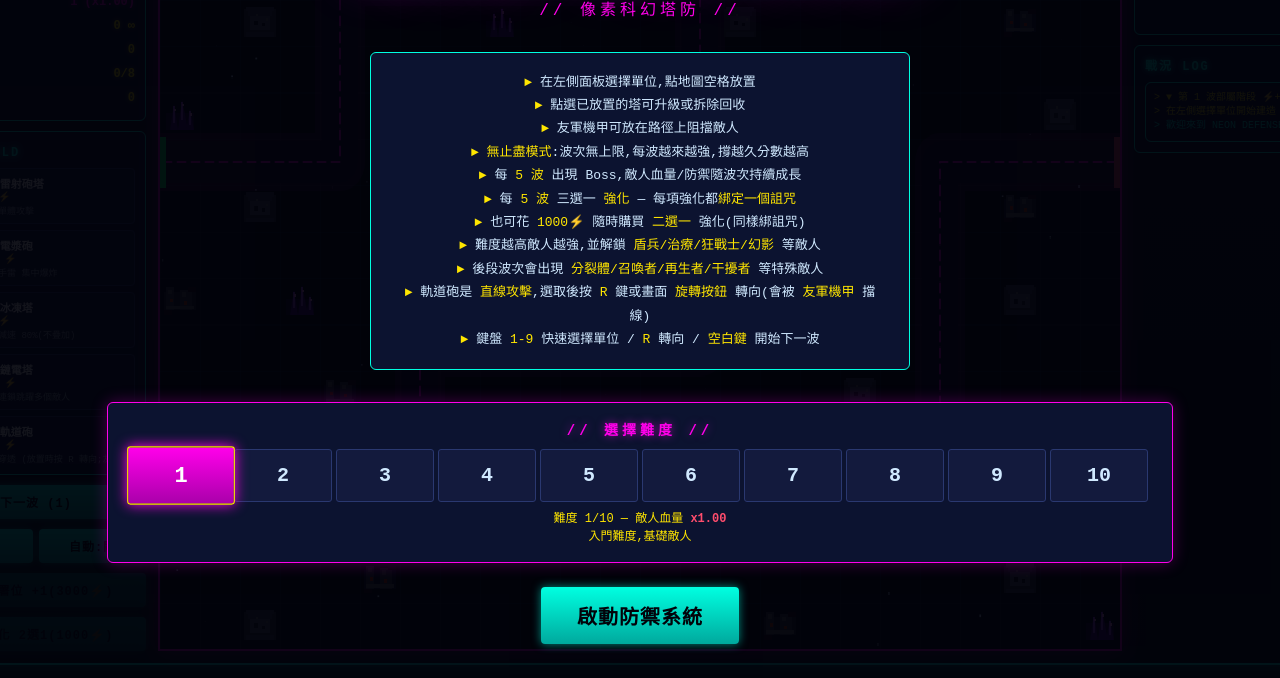
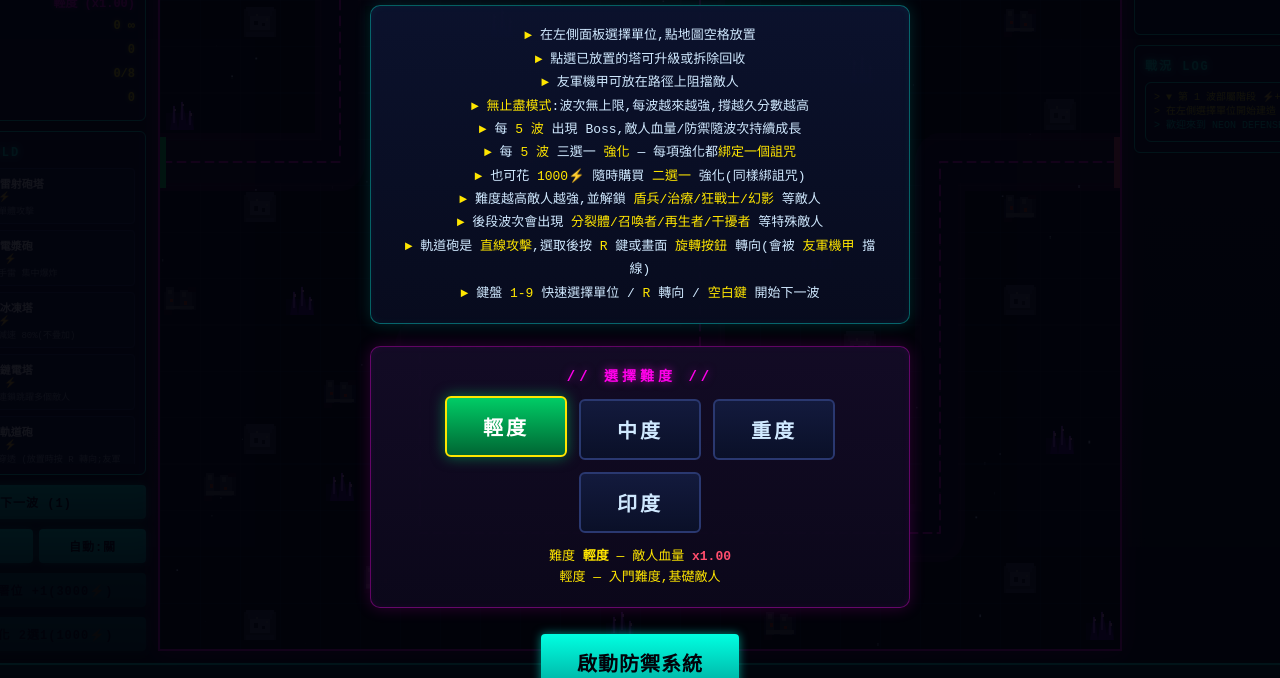
Before and after one commit to Bisuketto1020/Neon-Defense, a plain HTML site: page index.html in a window 1280 px wide. Shown: the part 122-800 px from the top of the page. Drawn offline with Linux system fonts and the light colour scheme.

Commit message:
Add files via upload

```diff
--- a/index.html
+++ b/index.html
@@ -3,7 +3,7 @@
 <head>
 <meta charset="UTF-8">
 <meta name="viewport" content="width=device-width, initial-scale=1, maximum-scale=1, user-scalable=no">
-<title>NEON DEFENSE v2.0 - 像素塔防(無止盡模式)</title>
+<title>NEON DEFENSE v2.2 - 像素塔防(無止盡模式)</title>
 <style>
   * { box-sizing: border-box; margin: 0; padding: 0; }
   html, body {
@@ -220,67 +220,85 @@
     50%      { text-shadow: 0 0 32px #00ffe1, 0 0 60px #ff00ea; }
   }
   #title-screen .sub { color: #ff00ea; letter-spacing: 4px; margin-bottom: 32px; }
+  /* v2.2:標題畫面整體 UI 平順化 — 漸層背景、半透明邊框,減少突兀感 */
   #title-screen .controls {
     color: #d0e9ff;
     font-size: 13px;
     line-height: 1.8;
-    background: #0c1330;
-    border: 1px solid #00ffe1;
+    background: linear-gradient(180deg, rgba(12,19,48,0.92), rgba(8,12,32,0.92));
+    border: 1px solid rgba(0,255,225,0.35);
     padding: 18px 28px;
-    margin-bottom: 32px;
+    margin-bottom: 22px;
     max-width: 540px;
-    border-radius: 6px;
+    border-radius: 10px;
+    box-shadow: 0 0 16px rgba(0,255,225,0.15), inset 0 0 8px rgba(0,255,225,0.05);
   }
   #title-screen .controls span { color: #ffe600; }
   #title-screen button { font-size: 20px; padding: 14px 36px; }
 
+  /* v2.2:難度區塊 — 整體置中、與上方資訊區風格更一致 */
   #difficulty-section {
-    background: #0c1330;
-    border: 1px solid #ff00ea;
-    padding: 16px 24px;
-    margin-bottom: 24px;
-    border-radius: 6px;
-    box-shadow: 0 0 16px #ff00ea44;
+    background: linear-gradient(180deg, rgba(20,12,40,0.92), rgba(12,8,28,0.92));
+    border: 1px solid rgba(255,0,234,0.35);
+    padding: 18px 28px;
+    margin-bottom: 26px;
+    border-radius: 10px;
+    box-shadow: 0 0 16px rgba(255,0,234,0.18), inset 0 0 8px rgba(255,0,234,0.05);
+    width: min(540px, 92%);
+    text-align: center;
   }
   #difficulty-section h3 {
     color: #ff00ea;
     font-size: 14px;
     letter-spacing: 4px;
-    margin-bottom: 10px;
+    margin-bottom: 14px;
     text-shadow: 0 0 8px #ff00ea88;
-  }
+    text-align: center;
+  }
+  /* v2.2:4 顆難度按鈕 flex 置中 + 寬鬆間距 */
   .diff-grid {
-    display: grid;
-    grid-template-columns: repeat(10, 1fr);
-    gap: 4px;
-    margin-bottom: 8px;
+    display: flex;
+    justify-content: center;
+    gap: 12px;
+    margin-bottom: 14px;
+    flex-wrap: wrap;
   }
   .diff-btn {
-    background: #131a3d;
-    border: 1px solid #2a3870;
+    background: linear-gradient(180deg, #131a3d, #0a1028);
+    border: 2px solid #2a3870;
     color: #d0e9ff;
-    padding: 8px 0;
+    padding: 10px 22px;
     font-family: inherit;
     font-weight: bold;
     cursor: pointer;
-    font-size: 14px;
-    border-radius: 3px;
-    transition: all 0.15s;
-  }
-  .diff-btn:hover { background: #1c2660; border-color: #00ffe1; }
+    font-size: 16px;
+    letter-spacing: 3px;
+    border-radius: 6px;
+    transition: all 0.18s ease;
+    min-width: 88px;
+  }
+  .diff-btn:hover {
+    background: linear-gradient(180deg, #1c2660, #131a3d);
+    border-color: #00ffe1;
+    transform: translateY(-2px);
+  }
+  /* v2.2:每個 tier 啟用後有獨特顏色提示(輕度→綠、中度→黃、重度→橘、印度→紅) */
   .diff-btn.active {
-    background: linear-gradient(180deg, #ff00ea, #aa00aa);
     color: #fff;
     border-color: #ffe600;
-    box-shadow: 0 0 12px #ff00ea;
-    transform: scale(1.1);
-  }
+    transform: translateY(-3px);
+  }
+  .diff-btn[data-diff="1"].active { background: linear-gradient(180deg, #00cc66, #006633); box-shadow: 0 0 14px #00cc6688; }
+  .diff-btn[data-diff="2"].active { background: linear-gradient(180deg, #ffaa00, #cc7700); box-shadow: 0 0 14px #ffaa0088; }
+  .diff-btn[data-diff="3"].active { background: linear-gradient(180deg, #ff6633, #aa3311); box-shadow: 0 0 14px #ff663388; }
+  .diff-btn[data-diff="4"].active { background: linear-gradient(180deg, #ff0033, #880022); box-shadow: 0 0 14px #ff003388; }
   #diff-desc {
     color: #ffe600;
-    font-size: 12px;
+    font-size: 13px;
     text-align: center;
-    line-height: 1.5;
-    min-height: 36px;
+    line-height: 1.6;
+    min-height: 40px;
+    padding: 0 8px;
   }
   #diff-desc .multiplier { color: #ff4d6d; font-weight: bold; }
   #diff-desc .unlock { color: #00ffe1; }
@@ -347,9 +365,10 @@
     #title-screen .sub { letter-spacing: 2px; margin-bottom: 16px; }
     #title-screen .controls { font-size: 11px; padding: 12px 14px; line-height: 1.6; }
     #title-screen button { font-size: 16px; padding: 12px 28px; }
-    #difficulty-section { padding: 12px 10px; }
-    .diff-grid { gap: 3px; }
-    .diff-btn { font-size: 12px; padding: 6px 0; }
+    /* v2.2:行動裝置上 4 顆難度按鈕仍維持 flex 置中,字級稍微縮小 */
+    #difficulty-section { padding: 14px 12px; width: min(540px, 96%); }
+    .diff-grid { gap: 8px; }
+    .diff-btn { font-size: 13px; padding: 8px 14px; min-width: 70px; letter-spacing: 2px; }
     #buff-cards { flex-direction: column; gap: 10px; width: 100%; align-items: center; }
     .buff-card { width: 86vw; max-width: 340px; padding: 14px; }
     #buff-screen h2 { font-size: 26px; }
@@ -860,6 +879,7 @@ const TOWER_ORDER = ['laser','plasma','cryo','tesla','rail','mech','command','sn
 const STARTING_GOLD = 100;
 const WAVE_FIXED_BONUS = 100;
 let MAX_TOWERS = 8; // v1.4:初始 8(原 10);可被「擴充槽位」buff 或購買提升
+const MAX_TOWERS_CAP = 25; // v2.1:部署位最多擴充至 25 個
 const SLOT_COST = 3000;  // v1.4:購買 1 個部署位的能源花費(v1.8: 10000 → 3000)
 const BUFF_COST = 1000;  // v1.5:額外購買「2 選 1 強化」的能源花費(v1.8: 5000 → 1000)
 const GLOBAL_HP_MULT = 1; // v4:暫時還原 v2 血量倍率,測試經濟是否能通關
@@ -983,13 +1003,15 @@ const DEBUFF_POOL = [
 ];
 // v1.3:debuff 與 buff 的倍率合併計算進 Game.fx
 // v1.8:扣數值類詛咒倍率減半 — 0.88→0.94、0.90→0.95
+// v2.1:全部改為「加法疊加」— buff +12%/層、debuff −6% 傷害/射速、−5% 射程、敵速 +15%/層、敵血 +20%/層
+//      (例如 5 層傷害 buff = +60%,不再是 ×1.12^5 ≈ +76%)
 function recomputeFx() {
   const c = Game.debuffCounts, b = Game.buffCounts;
-  Game.fx.towerDmg   = Math.pow(0.94, c.dmg)   * Math.pow(1.12, b.tdmg);
-  Game.fx.towerRate  = Math.pow(0.94, c.rate)  * Math.pow(1.12, b.trate);
-  Game.fx.towerRange = Math.pow(0.95, c.range) * Math.pow(1.12, b.trange);
-  Game.fx.enemySpeed = Math.pow(1.15, c.espd);
-  Game.fx.enemyHp    = Math.pow(1.20, c.ehp);
+  Game.fx.towerDmg   = Math.max(0.1, 1 + 0.12 * b.tdmg   - 0.06 * c.dmg);
+  Game.fx.towerRate  = Math.max(0.1, 1 + 0.12 * b.trate  - 0.06 * c.rate);
+  Game.fx.towerRange = Math.max(0.1, 1 + 0.12 * b.trange - 0.05 * c.range);
+  Game.fx.enemySpeed = 1 + 0.15 * c.espd;
+  Game.fx.enemyHp    = 1 + 0.20 * c.ehp;
   Game.fx.enemyArmor = c.earm;
   Game.fx.fault      = c.fault;
 }
@@ -1023,7 +1045,7 @@ function applyBuff(id) {
   else if (id === 'trange')  Game.buffCounts.trange++;
   else if (id === 'maxlife'){ Game.maxLives += 6; Game.lives = Math.min(Game.maxLives, Game.lives + 6); }
   else if (id === 'heal')    Game.lives = Math.min(Game.maxLives, Game.lives + 14);
-  else if (id === 'slot')    MAX_TOWERS += 1;
+  else if (id === 'slot')    MAX_TOWERS = Math.min(MAX_TOWERS_CAP, MAX_TOWERS + 1);  // v2.1:上限 25
   else if (id === 'purify') {
     if (Game.debuffs.length) {
       const d = Game.debuffs.pop();
@@ -1087,18 +1109,15 @@ function showBuffChoice(count, titleText, subText) {
 }
 
 // 難度說明
+// v2.1:難度系統由 10 級簡化為 4 階 — 輕度/中度/重度/印度
+//   對應舊難度 1/3/6/10 的 HP 倍率(1.00 / 1.44 / 2.49 / 9.00)
+//   解鎖機制改為「該階累積解鎖」— 中度=盾兵,重度=盾兵+治療,印度=盾兵+治療+狂戰士+幻影
 const DIFFICULTY_INFO = [
   null,
-  { mult: 1.00, desc: '入門難度,基礎敵人', unlock: '' },
-  { mult: 1.20, desc: '稍難一點',           unlock: '' },
-  { mult: 1.44, desc: '解鎖 盾兵',         unlock: 'shield' },
-  { mult: 1.73, desc: '敵人更強悍',         unlock: '' },
-  { mult: 2.07, desc: '解鎖 治療單位',       unlock: 'healer' },
-  { mult: 2.49, desc: '需要嚴密布陣',       unlock: '' },
-  { mult: 2.99, desc: '解鎖 狂戰士',         unlock: 'berserker' },
-  { mult: 3.58, desc: '嚴峻挑戰',           unlock: '' },
-  { mult: 4.30, desc: '解鎖 幻影',           unlock: 'phantom' },
-  { mult: 9.00, desc: '★ 地獄難度 ★ 敵人血量 ×9,真正的試煉', unlock: '' }
+  { tier:'輕度', mult: 1.00, desc: '輕度 — 入門難度,基礎敵人', unlocks: [] },
+  { tier:'中度', mult: 1.44, desc: '中度 — 解鎖 盾兵',         unlocks: ['shield'] },
+  { tier:'重度', mult: 2.49, desc: '重度 — 解鎖 盾兵 + 治療單位,需要嚴密布陣', unlocks: ['shield','healer'] },
+  { tier:'印度', mult: 9.00, desc: '★ 印度難度 ★ 全部解鎖 + 血量 ×9,真正的試煉', unlocks: ['shield','healer','berserker','phantom'] }
 ];
 
 // 取得目前難度的 HP 倍率
@@ -1106,19 +1125,22 @@ function difficultyMult() {
   return DIFFICULTY_INFO[Game.difficulty].mult;
 }
 
-// 根據難度生成額外敵人波次
+// 根據難度生成額外敵人波次(v2.1:索引 2=中度、3=重度、4=印度)
 function getDifficultyExtras(waveNum, diff) {
   const extras = [];
-  if (diff >= 3 && waveNum >= 3) {
+  // 中度 (2) 起注入盾兵
+  if (diff >= 2 && waveNum >= 3) {
     extras.push({type:'shield', count: Math.min(5, Math.floor(waveNum/2)+1), interval: 1.4, delay: 3});
   }
-  if (diff >= 5 && waveNum >= 4) {
+  // 重度 (3) 起注入治療單位
+  if (diff >= 3 && waveNum >= 4) {
     extras.push({type:'healer', count: Math.min(3, Math.floor(waveNum/4)+1), interval: 2.0, delay: 5});
   }
-  if (diff >= 7 && waveNum >= 5) {
+  // 印度 (4) 起注入狂戰士 + 幻影
+  if (diff >= 4 && waveNum >= 5) {
     extras.push({type:'berserker', count: Math.min(6, Math.floor(waveNum/2)+1), interval: 1.0, delay: 4});
   }
-  if (diff >= 9 && waveNum >= 6) {
+  if (diff >= 4 && waveNum >= 6) {
     extras.push({type:'phantom', count: Math.min(5, Math.floor(waveNum/3)+1), interval: 1.6, delay: 7});
   }
   return extras;
@@ -2424,6 +2446,7 @@ class Projectile {
     if (this.life <= 0) { this.dead = true; return; }
 
     // v1.5:電漿砲 — 拋物線飛行,抵達落點後大範圍爆炸(飛越障礙物與友軍)
+    // v2.1:電漿砲飛行中若經過「非機甲」友軍砲台,提前在該處爆炸(友軍機甲視為例外可飛越)
     if (this.kind === 'plasma') {
       this.flightT += dt;
       const k = Math.min(1, this.flightT / this.flightDur);
@@ -2432,6 +2455,25 @@ class Projectile {
       this.lobZ = Math.sin(k * Math.PI) * (38 + this.flightDur * 60);
       this.trail.push({x:this.x, y:this.y - this.lobZ});
       if (this.trail.length > 8) this.trail.shift();
+      // v2.1:離開發射點 22px 後才判定阻擋,避免「剛離開砲塔就爆炸」;機甲為例外不擋
+      // v2.2:同時也會被地圖障礙物(隕石/殘骸/能量水晶)擋下提前爆炸
+      if ((this.x-this.ox)*(this.x-this.ox) + (this.y-this.oy)*(this.y-this.oy) > 484) {
+        // 障礙物 tile 檢查
+        const oc = Math.floor(this.x/TILE), or = Math.floor(this.y/TILE);
+        if (obstacleTiles.has(oc + ',' + or)) {
+          this.explodePlasma();
+          return;
+        }
+        // 非機甲友軍砲台檢查
+        for (const m of Game.towers) {
+          if (m.dead || m.isMech) continue;  // 機甲例外:可飛越
+          const ddx = m.x - this.x, ddy = m.y - this.y;
+          if (ddx*ddx + ddy*ddy < 196) {  // 半徑 14
+            this.explodePlasma();
+            return;
+          }
+        }
+      }
       if (k >= 1) this.explodePlasma();
       return;
     }
@@ -3090,7 +3132,8 @@ function startWave() {
   Game.spawnQueue = [];
   const dMult = difficultyMult();
   // v1.1/v1.2:波次血量倍率 — 第 10 波後成長明顯加速(每波 +15%)
-  const buff = (1 + (Game.wave-1)*0.05 + Math.max(0, Game.wave-10)*0.10) * dMult;
+  // v2.1:第 20 波後再加速,成長速度為原本的 3 倍(每波額外 +30% 在 W10 後的 +15% 之上)
+  const buff = (1 + (Game.wave-1)*0.05 + Math.max(0, Game.wave-10)*0.10 + Math.max(0, Game.wave-20)*0.30) * dMult;
   for (const grp of def) {
     const delay = grp.delay || 0;
     for (let i=0;i<grp.count;i++){
@@ -3635,7 +3678,7 @@ function updateTowerButtons() {
 function updateUI() {
   document.getElementById('ui-lives').textContent = Game.lives;
   document.getElementById('ui-gold').textContent = Game.gold;
-  document.getElementById('ui-difficulty').textContent = `${Game.difficulty} (x${DIFFICULTY_INFO[Game.difficulty].mult.toFixed(2)})`;
+  document.getElementById('ui-difficulty').textContent = `${DIFFICULTY_INFO[Game.difficulty].tier} (x${DIFFICULTY_INFO[Game.difficulty].mult.toFixed(2)})`;
   document.getElementById('ui-wave').textContent = `${Game.wave} ∞`;
   document.getElementById('ui-score').textContent = Game.score;
   const alive = Game.towers.filter(t=>!t.dead).length;
@@ -3650,10 +3693,12 @@ function updateUI() {
   startBtn.textContent = Game.waveActive ? '進行中…'
     : (next % 5 === 0 ? `BOSS波 (${next})` : `下一波 (${next})`);
   // v1.4:購買部署位按鈕(能源不足時禁用)
+  // v2.1:已達上限 25 時禁用並顯示「已達上限」
   const buyBtn = document.getElementById('buyslot-btn');
   if (buyBtn) {
-    buyBtn.disabled = Game.gold < SLOT_COST || Game.ended;
-    buyBtn.textContent = `擴充部署位 +1(${SLOT_COST}⚡)`;
+    const atCap = MAX_TOWERS >= MAX_TOWERS_CAP;
+    buyBtn.disabled = atCap || Game.gold < SLOT_COST || Game.ended;
+    buyBtn.textContent = atCap ? `部署位已達上限(${MAX_TOWERS_CAP})` : `擴充部署位 +1(${SLOT_COST}⚡)`;
   }
   // v1.5:購買強化按鈕(能源不足時禁用)
   const bbBtn = document.getElementById('buybuff-btn');
@@ -3829,8 +3874,9 @@ document.getElementById('auto-btn').addEventListener('click', () => {
   if (Game.autoStart && !Game.waveActive && !Game.ended) Game.autoCountdown = AUTO_DELAY;
   log(`自動開波:${Game.autoStart ? '開啟' : '關閉'}`, 'e-warn');
 });
-// v1.4 購買部署位(每個 10000⚡)
+// v1.4 購買部署位(每個 10000⚡;v1.8 改 3000⚡;v2.1 上限 25)
 document.getElementById('buyslot-btn').addEventListener('click', () => {
+  if (MAX_TOWERS >= MAX_TOWERS_CAP) { log(`部署位已達上限 ${MAX_TOWERS_CAP},無法再擴充`, 'e-bad'); return; }
   if (Game.gold < SLOT_COST) { log(`能源不足!擴充部署位需 ${SLOT_COST}⚡`, 'e-bad'); return; }
   Game.gold -= SLOT_COST;
   MAX_TOWERS += 1;
@@ -3854,15 +3900,15 @@ document.getElementById('rotate-dir-btn').addEventListener('click', () => {
   updateRotateBtn();
   updateTowerInfo();
 });
-// 難度選擇器
+// 難度選擇器 — v2.1:4 階(輕度/中度/重度/印度)
 function buildDifficultySelector() {
   const grid = document.getElementById('diff-grid');
   grid.innerHTML = '';
-  for (let i=1;i<=10;i++){
+  for (let i=1;i<=4;i++){
     const b = document.createElement('button');
     b.className = 'diff-btn';
     b.dataset.diff = i;
-    b.textContent = i;
+    b.textContent = DIFFICULTY_INFO[i].tier;
     if (i === Game.difficulty) b.classList.add('active');
     b.addEventListener('click', () => setDifficulty(i));
     grid.appendChild(b);
@@ -3879,21 +3925,17 @@ function setDifficulty(d) {
 function updateDifficultyDesc() {
   const info = DIFFICULTY_INFO[Game.difficulty];
   const mult = info.mult;
-  const unlocks = [];
-  for (let i=1;i<=Game.difficulty;i++){
-    const u = DIFFICULTY_INFO[i].unlock;
-    if (u) unlocks.push(ENEMY_DEFS[u].name);
-  }
-  let html = `難度 ${Game.difficulty}/10 — 敵人血量 <span class="multiplier">x${mult.toFixed(2)}</span>`;
+  const unlocks = (info.unlocks || []).map(u => ENEMY_DEFS[u].name);
+  let html = `難度 <strong>${info.tier}</strong> — 敵人血量 <span class="multiplier">x${mult.toFixed(2)}</span>`;
   html += `<br>${info.desc}`;
-  if (unlocks.length) html += ` <span class="unlock">[已解鎖: ${unlocks.join('、')}]</span>`;
+  if (unlocks.length) html += ` <span class="unlock">[解鎖: ${unlocks.join('、')}]</span>`;
   document.getElementById('diff-desc').innerHTML = html;
 }
 
 document.getElementById('play-btn').addEventListener('click', () => {
   document.getElementById('title-screen').style.display = 'none';
   AudioFX.waveStart();
-  log(`系統啟動,準備迎戰 (難度 ${Game.difficulty})`, 'e-good');
+  log(`系統啟動,準備迎戰 (難度 ${DIFFICULTY_INFO[Game.difficulty].tier})`, 'e-good');
 });
 document.getElementById('restart-btn').addEventListener('click', () => location.reload());
 document.getElementById('mute-btn').addEventListener('click', () => {
```
